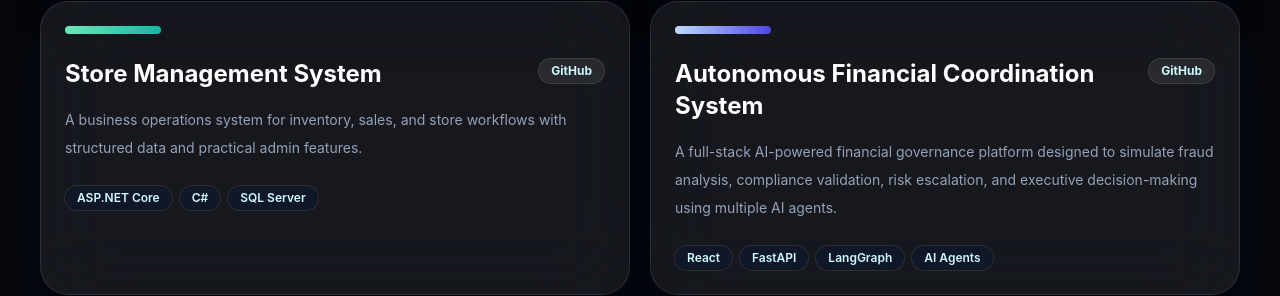
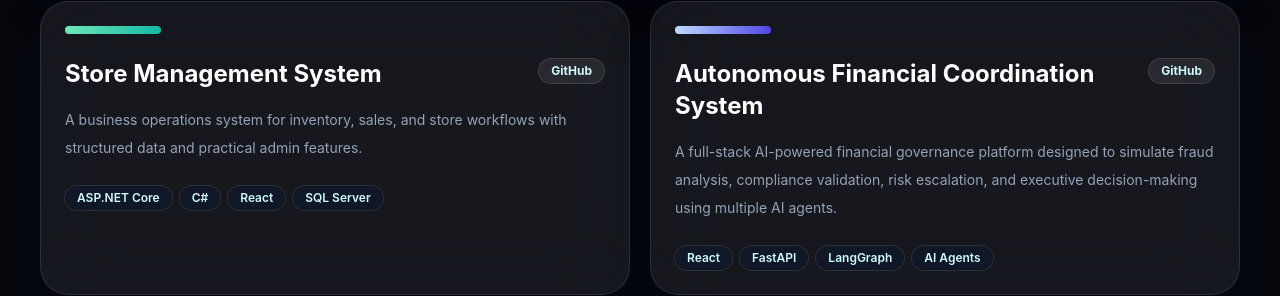
Before and after one commit to raheshcse/Rahesh-portfolio, a React (Vite) app: page / in a window 1280 px wide. Shown: the part 2907-3203 px from the top of the page. Built offline with nearby package versions, Linux system fonts and the light colour scheme.

Commit message:
Updated portfolio projects

```diff
--- a/src/data/portfolio.js
+++ b/src/data/portfolio.js
@@ -85,7 +85,7 @@ export const projects = [
   {
     title: 'Store Management System',
     description: 'A business operations system for inventory, sales, and store workflows with structured data and practical admin features.',
-    tags: ['ASP.NET Core', 'C#', 'SQL Server'],
+    tags: ['ASP.NET Core', 'C#', 'React','SQL Server'],
     accent: 'from-emerald-300 to-teal-500',
     url: 'https://github.com/raheshcse/StoreManagementStudio',
   },
```
